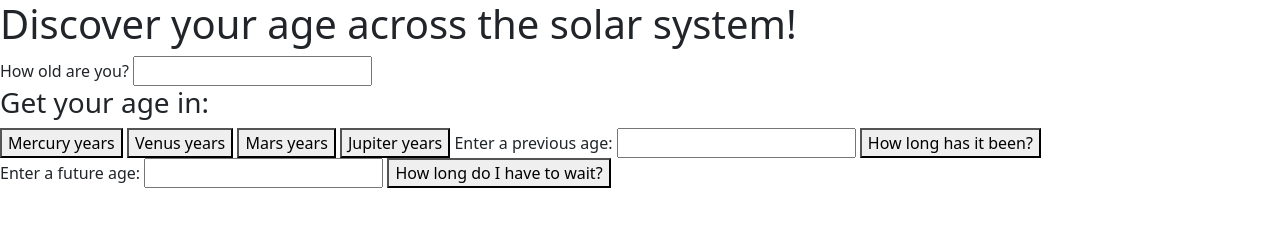
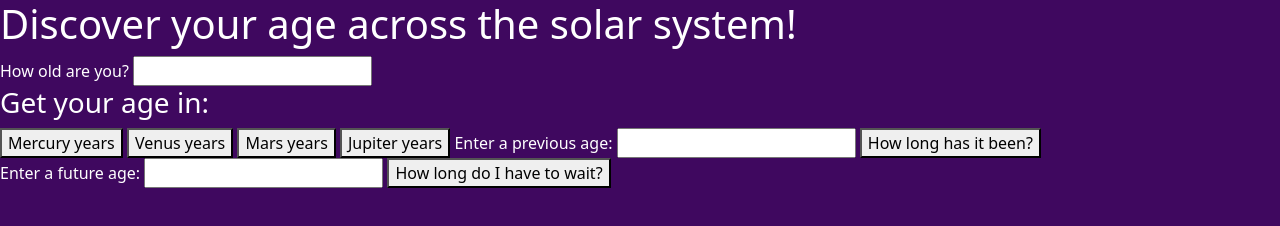
Before and after one commit to Teddyp14/super-galactic-age-calculator, a website built with webpack: page src/index.html in a window 1280 px wide. Built offline with nearby package versions, Linux system fonts and the light colour scheme.

Commit message:
WIP troubleshooting webpack-dev-server

```diff
--- a/src/css/styles.css
+++ b/src/css/styles.css
@@ -1,3 +1,4 @@
 body {
-    background-color: white;
+    color: white;
+    background-color: rgb(63, 8, 95);
 }
```
